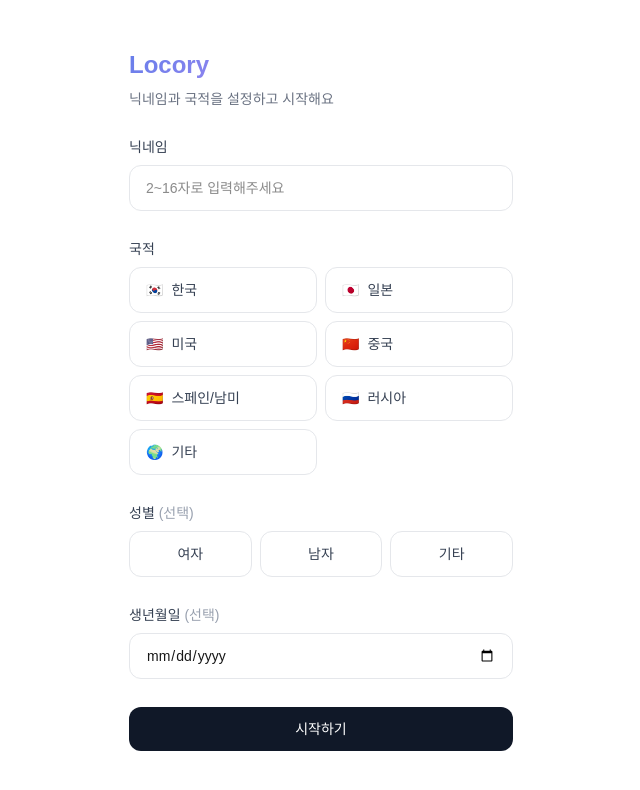
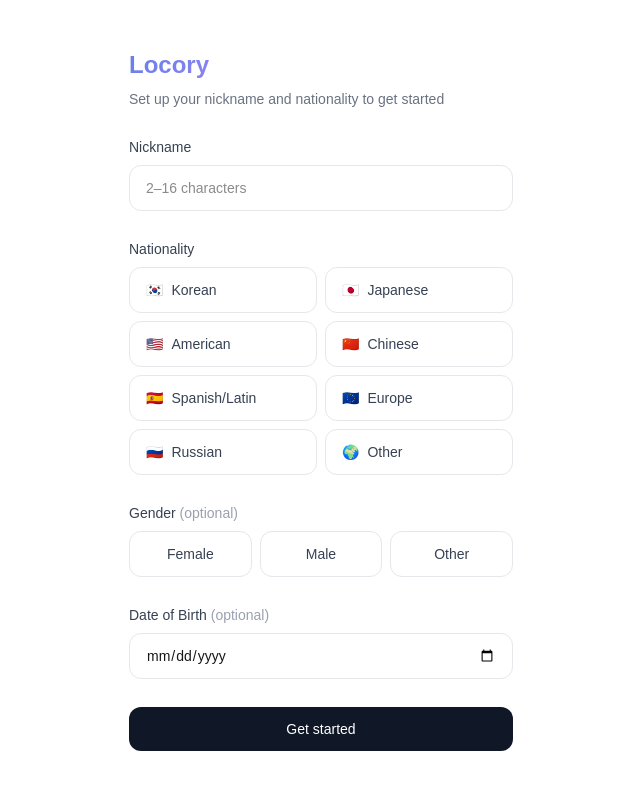
Before and after one commit to dongwoo46/locory, a Next.js app in the folder apps/web/: page /onboarding in a window 1280 px wide. Shown: the top 790 px of the page, without its empty margins (319-959 px from the left). Built offline with nearby package versions, Linux system fonts and the light colour scheme; no server answers.

Commit message:
다국어설정

```diff
--- a/apps/web/messages/en.json
+++ b/apps/web/messages/en.json
@@ -183,12 +183,14 @@
       "CN": "Chinese",
       "ES": "Spanish/Latin",
       "RU": "Russian",
+      "EU": "Europe",
       "OTHER": "Other"
     },
     "gender": {
       "female": "Female",
       "male": "Male",
-      "other": "Other"
+      "other": "Other",
+      "label": "Gender"
     },
     "styleTag": {
       "cafe": "Café Explorer",
@@ -263,7 +265,11 @@
     "errorNickname": "Please enter a nickname",
     "errorNationalityRequired": "Please select your nationality",
     "errorNicknameLength": "Nickname must be 2–16 characters",
-    "errorSaveFailed": "Failed to save. Please try again"
+    "errorSaveFailed": "Failed to save. Please try again",
+    "optional": "optional",
+    "birthDate": "Date of Birth",
+    "errorNicknameDuplicate": "Nickname already taken",
+    "errorNicknameInvalid": "Only letters, numbers, ., _, - allowed"
   },
   "nav": {
     "feed": "Feed",
--- a/apps/web/messages/es.json
+++ b/apps/web/messages/es.json
@@ -183,12 +183,14 @@
       "CN": "Chino",
       "ES": "Español/Latino",
       "RU": "Ruso",
+      "EU": "Europa",
       "OTHER": "Otro"
     },
     "gender": {
       "female": "Mujer",
       "male": "Hombre",
-      "other": "Otro"
+      "other": "Otro",
+      "label": "Género"
     },
     "styleTag": {
       "cafe": "Explorador de cafés",
@@ -263,7 +265,11 @@
     "errorNickname": "Por favor ingresa un apodo",
     "errorNationalityRequired": "Por favor selecciona tu nacionalidad",
     "errorNicknameLength": "El apodo debe tener entre 2 y 16 caracteres",
-    "errorSaveFailed": "Error al guardar. Por favor intenta de nuevo"
+    "errorSaveFailed": "Error al guardar. Por favor intenta de nuevo",
+    "optional": "opcional",
+    "birthDate": "Fecha de nacimiento",
+    "errorNicknameDuplicate": "Apodo ya en uso",
+    "errorNicknameInvalid": "Solo letras, números, ., _, - permitidos"
   },
   "nav": {
     "feed": "Inicio",
--- a/apps/web/messages/ja.json
+++ b/apps/web/messages/ja.json
@@ -183,12 +183,14 @@
       "CN": "中国",
       "ES": "スペイン/中南米",
       "RU": "ロシア",
+      "EU": "ヨーロッパ",
       "OTHER": "その他"
     },
     "gender": {
       "female": "女性",
       "male": "男性",
-      "other": "その他"
+      "other": "その他",
+      "label": "性別"
     },
     "styleTag": {
       "cafe": "カフェ巡り",
@@ -263,7 +265,11 @@
     "errorNickname": "ニックネームを入力してください",
     "errorNationalityRequired": "国籍を選択してください",
     "errorNicknameLength": "ニックネームは2〜16文字にしてください",
-    "errorSaveFailed": "保存に失敗しました。もう一度お試しください"
+    "errorSaveFailed": "保存に失敗しました。もう一度お試しください",
+    "optional": "任意",
+    "birthDate": "生年月日",
+    "errorNicknameDuplicate": "すでに使用されているニックネームです",
+    "errorNicknameInvalid": "英字、数字、., _, - のみ使用できます"
   },
   "nav": {
     "feed": "フィード",
--- a/apps/web/messages/ko.json
+++ b/apps/web/messages/ko.json
@@ -183,12 +183,14 @@
       "CN": "중국",
       "ES": "스페인/남미",
       "RU": "러시아",
+      "EU": "유럽",
       "OTHER": "기타"
     },
     "gender": {
       "female": "여자",
       "male": "남자",
-      "other": "기타"
+      "other": "기타",
+      "label": "성별"
     },
     "styleTag": {
       "cafe": "카페 탐방러",
@@ -263,7 +265,11 @@
     "errorNickname": "닉네임을 입력해주세요",
     "errorNationalityRequired": "국적을 선택해주세요",
     "errorNicknameLength": "닉네임은 2~16자로 입력해주세요",
-    "errorSaveFailed": "저장에 실패했어요. 다시 시도해주세요"
+    "errorSaveFailed": "저장에 실패했어요. 다시 시도해주세요",
+    "optional": "선택",
+    "birthDate": "생년월일",
+    "errorNicknameDuplicate": "이미 사용 중인 닉네임이에요",
+    "errorNicknameInvalid": "영문, 숫자, ., _, - 만 사용 가능해요"
   },
   "nav": {
     "feed": "피드",
--- a/apps/web/messages/ru.json
+++ b/apps/web/messages/ru.json
@@ -183,12 +183,14 @@
       "CN": "Китаец",
       "ES": "Испанец/Латиноамериканец",
       "RU": "Русский",
+      "EU": "Европа",
       "OTHER": "Другое"
     },
     "gender": {
       "female": "Женский",
       "male": "Мужской",
-      "other": "Другой"
+      "other": "Другой",
+      "label": "Пол"
     },
     "styleTag": {
       "cafe": "Любитель кафе",
@@ -263,7 +265,11 @@
     "errorNickname": "Введите никнейм",
     "errorNationalityRequired": "Выберите гражданство",
     "errorNicknameLength": "Никнейм должен содержать от 2 до 16 символов",
-    "errorSaveFailed": "Не удалось сохранить. Попробуйте ещё раз"
+    "errorSaveFailed": "Не удалось сохранить. Попробуйте ещё раз",
+    "optional": "необязательно",
+    "birthDate": "Дата рождения",
+    "errorNicknameDuplicate": "Никнейм уже занят",
+    "errorNicknameInvalid": "Только буквы, цифры, ., _, -"
   },
   "nav": {
     "feed": "Лента",
--- a/apps/web/messages/zh-TW.json
+++ b/apps/web/messages/zh-TW.json
@@ -183,12 +183,14 @@
       "CN": "中國",
       "ES": "西班牙/拉丁美洲",
       "RU": "俄羅斯",
+      "EU": "歐洲",
       "OTHER": "其他"
     },
     "gender": {
       "female": "女性",
       "male": "男性",
-      "other": "其他"
+      "other": "其他",
+      "label": "性別"
     },
     "styleTag": {
       "cafe": "咖啡廳探險家",
@@ -263,7 +265,11 @@
     "errorNickname": "請輸入暱稱",
     "errorNationalityRequired": "請選擇國籍",
     "errorNicknameLength": "暱稱需為2至16個字元",
-    "errorSaveFailed": "儲存失敗，請重試"
+    "errorSaveFailed": "儲存失敗，請重試",
+    "optional": "選填",
+    "birthDate": "出生日期",
+    "errorNicknameDuplicate": "暱稱已被使用",
+    "errorNicknameInvalid": "只能使用英文、數字、., _, -"
   },
   "nav": {
     "feed": "探索",
--- a/apps/web/src/app/onboarding/page.tsx
+++ b/apps/web/src/app/onboarding/page.tsx
@@ -13,18 +13,16 @@ const NATIONALITIES: { value: Nationality; flag: string }[] = [
   { value: 'US', flag: '🇺🇸' },
   { value: 'CN', flag: '🇨🇳' },
   { value: 'ES', flag: '🇪🇸' },
+  { value: 'EU', flag: '🇪🇺' },
   { value: 'RU', flag: '🇷🇺' },
   { value: 'OTHER', flag: '🌍' },
 ]
-
-const NATIONALITY_LABELS: Record<string, string> = {
-  KR: '한국', JP: '일본', US: '미국', CN: '중국', ES: '스페인/남미', RU: '러시아', OTHER: '기타',
-}
 
 export default function OnboardingPage() {
   const router = useRouter()
   const supabase = createClient()
   const t = useTranslations('onboarding')
+  const tProfile = useTranslations('profile')
 
   const [nickname, setNickname] = useState('')
   const [nationality, setNationality] = useState<Nationality | null>(null)
@@ -61,8 +59,8 @@ export default function OnboardingPage() {
       .eq('id', user.id)
 
     if (updateError) {
-      if (updateError.code === '23505') setError('이미 사용 중인 닉네임이에요')
-      else if (updateError.code === '23514') setError('영문, 숫자, ., _, - 만 사용 가능해요')
+      if (updateError.code === '23505') setError(t('errorNicknameDuplicate'))
+      else if (updateError.code === '23514') setError(t('errorNicknameInvalid'))
       else setError(t('errorSaveFailed'))
       setLoading(false)
       return
@@ -116,7 +114,7 @@ export default function OnboardingPage() {
                 }`}
               >
                 <span>{n.flag}</span>
-                <span>{NATIONALITY_LABELS[n.value]}</span>
+                <span>{tProfile(`nationality.${n.value}`)}</span>
               </button>
             ))}
           </div>
@@ -125,24 +123,20 @@ export default function OnboardingPage() {
         {/* 성별 (선택) */}
         <div className="flex flex-col gap-2">
           <label className="text-sm font-medium text-gray-700">
-            성별 <span className="text-gray-400 font-normal">(선택)</span>
+            {tProfile('gender.label')} <span className="text-gray-400 font-normal">({t('optional')})</span>
           </label>
           <div className="grid grid-cols-3 gap-2">
-            {([
-              { value: 'female' as const, label: '여자' },
-              { value: 'male' as const, label: '남자' },
-              { value: 'other' as const, label: '기타' },
-            ]).map(g => (
+            {(['female', 'male', 'other'] as const).map(g => (
               <button
-                key={g.value}
-                onClick={() => setGender(prev => prev === g.value ? null : g.value)}
+                key={g}
+                onClick={() => setGender(prev => prev === g ? null : g)}
                 className={`py-3 rounded-xl border text-sm transition-colors ${
-                  gender === g.value
+                  gender === g
                     ? 'border-gray-900 bg-gray-900 text-white'
                     : 'border-gray-200 text-gray-700 hover:bg-gray-50'
                 }`}
               >
-                {g.label}
+                {tProfile(`gender.${g}`)}
               </button>
             ))}
           </div>
@@ -151,7 +145,7 @@ export default function OnboardingPage() {
         {/* 생년월일 (선택) */}
         <div className="flex flex-col gap-2">
           <label className="text-sm font-medium text-gray-700">
-            생년월일 <span className="text-gray-400 font-normal">(선택)</span>
+            {t('birthDate')} <span className="text-gray-400 font-normal">({t('optional')})</span>
           </label>
           <input
             type="date"
--- a/apps/web/src/i18n/config.ts
+++ b/apps/web/src/i18n/config.ts
@@ -1,6 +1,6 @@
 export const locales = ['ko', 'en', 'ja', 'zh-CN', 'zh-TW', 'es', 'ru'] as const
 export type Locale = (typeof locales)[number]
-export const defaultLocale: Locale = 'ko'
+export const defaultLocale: Locale = 'en'
 
 export const localeNames: Record<Locale, string> = {
   ko: '한국어',
--- a/apps/web/src/types/database.ts
+++ b/apps/web/src/types/database.ts
@@ -1,4 +1,4 @@
-export type Nationality = 'KR' | 'JP' | 'US' | 'CN' | 'ES' | 'RU' | 'OTHER'
+export type Nationality = 'KR' | 'JP' | 'US' | 'CN' | 'ES' | 'RU' | 'EU' | 'OTHER'
 
 export type UserRole = 'user' | 'admin'
 
```
Also changed, not shown: apps/web/.claude/settings.local.json.
